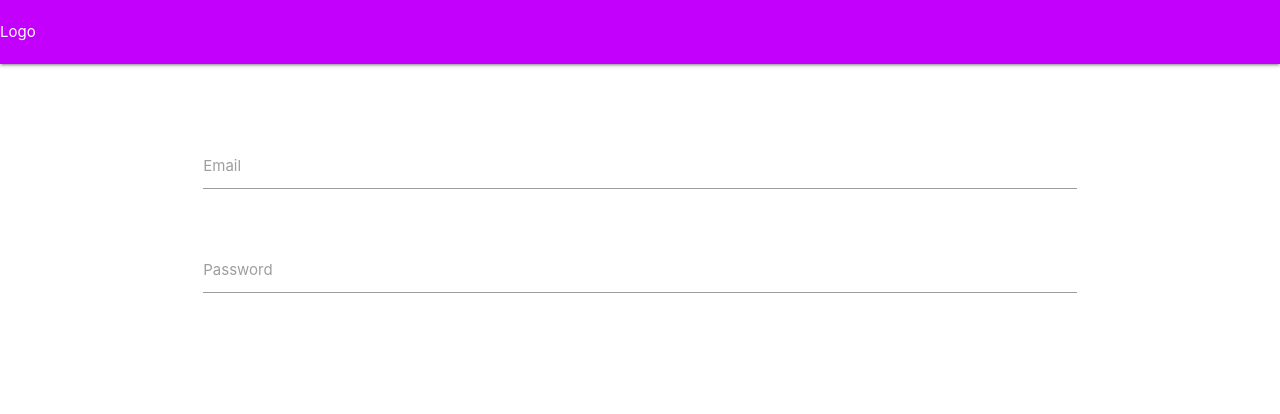
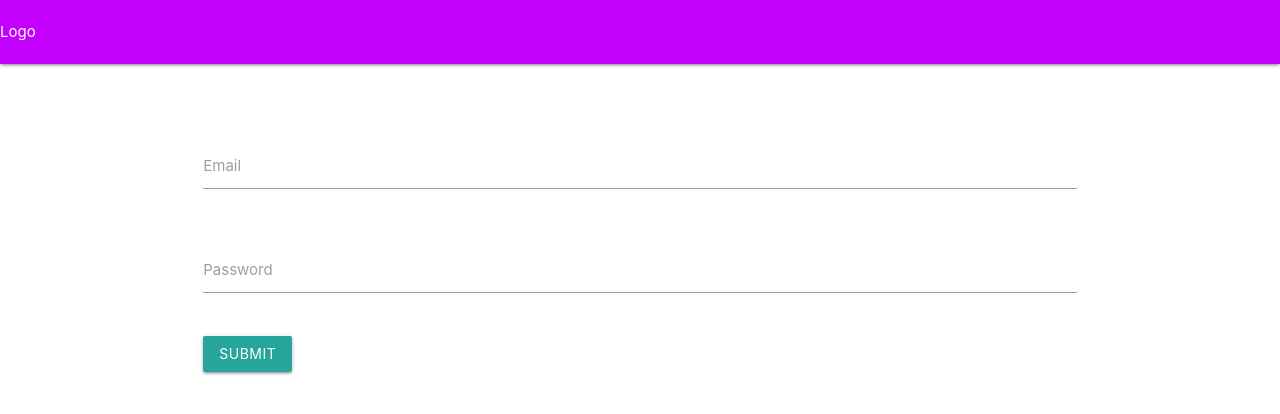
Before and after one commit to Arandall88/Helperz, a React (Create React App) app in the folder client/: page /login in a window 1280 px wide. Shown: the top 414 px of the page. Built offline with nearby package versions, Linux system fonts and the light colour scheme.

Commit message:
added submit button and changed to custom color

```diff
--- a/client/src/containers/Login.jsx
+++ b/client/src/containers/Login.jsx
@@ -17,11 +17,20 @@ class Login extends Component {
                 <label for="password">Password</label>
               </div>
             </div>
+            <div className="row">
+              <div className="col">
+                <button
+                  className="btn waves-effect waves-light"
+                  type="submit"
+                  name="action"
+                >
+                  Submit
+                </button>
+              </div>
+            </div>
           </form>
         </div>
-
       </div>
-
     );
   }
 }
```
